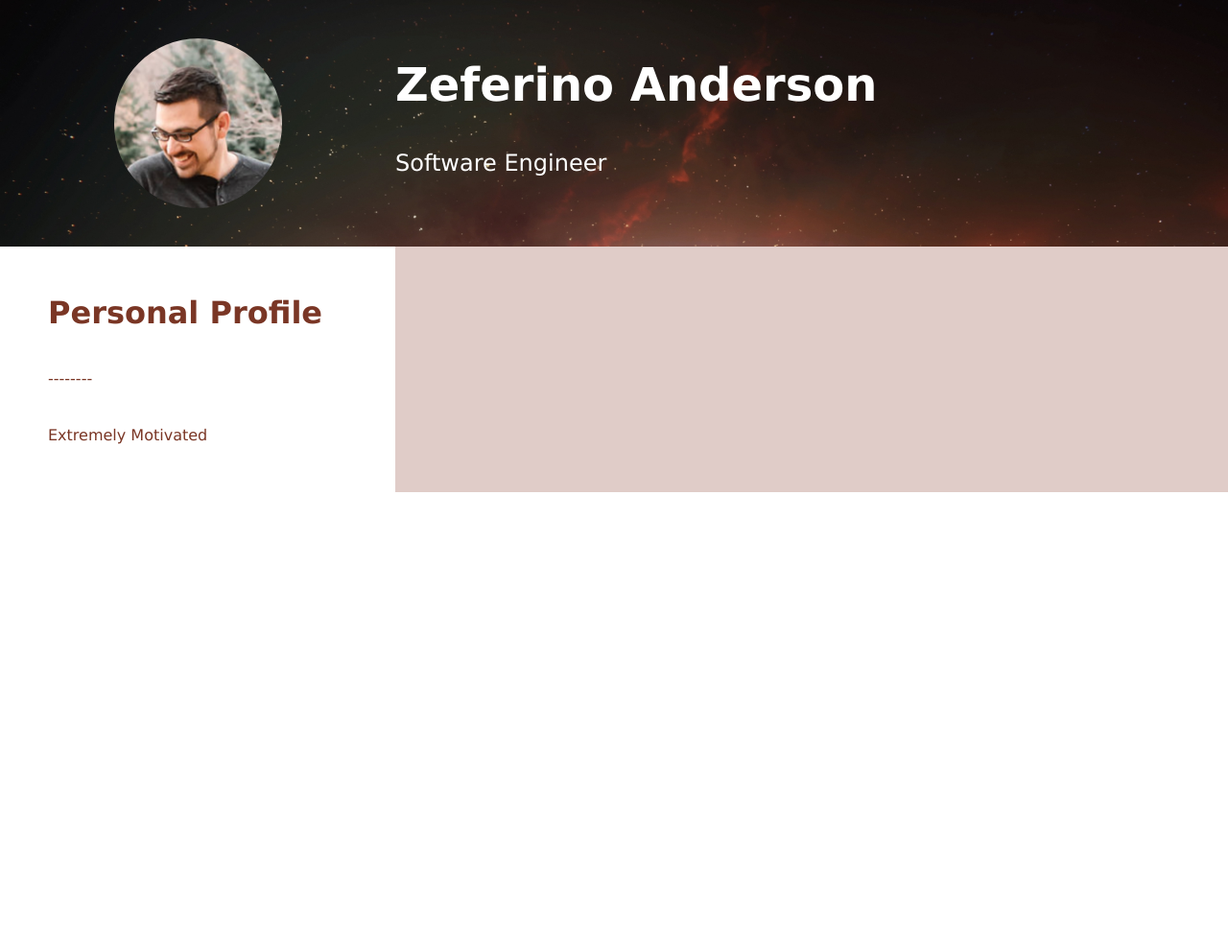
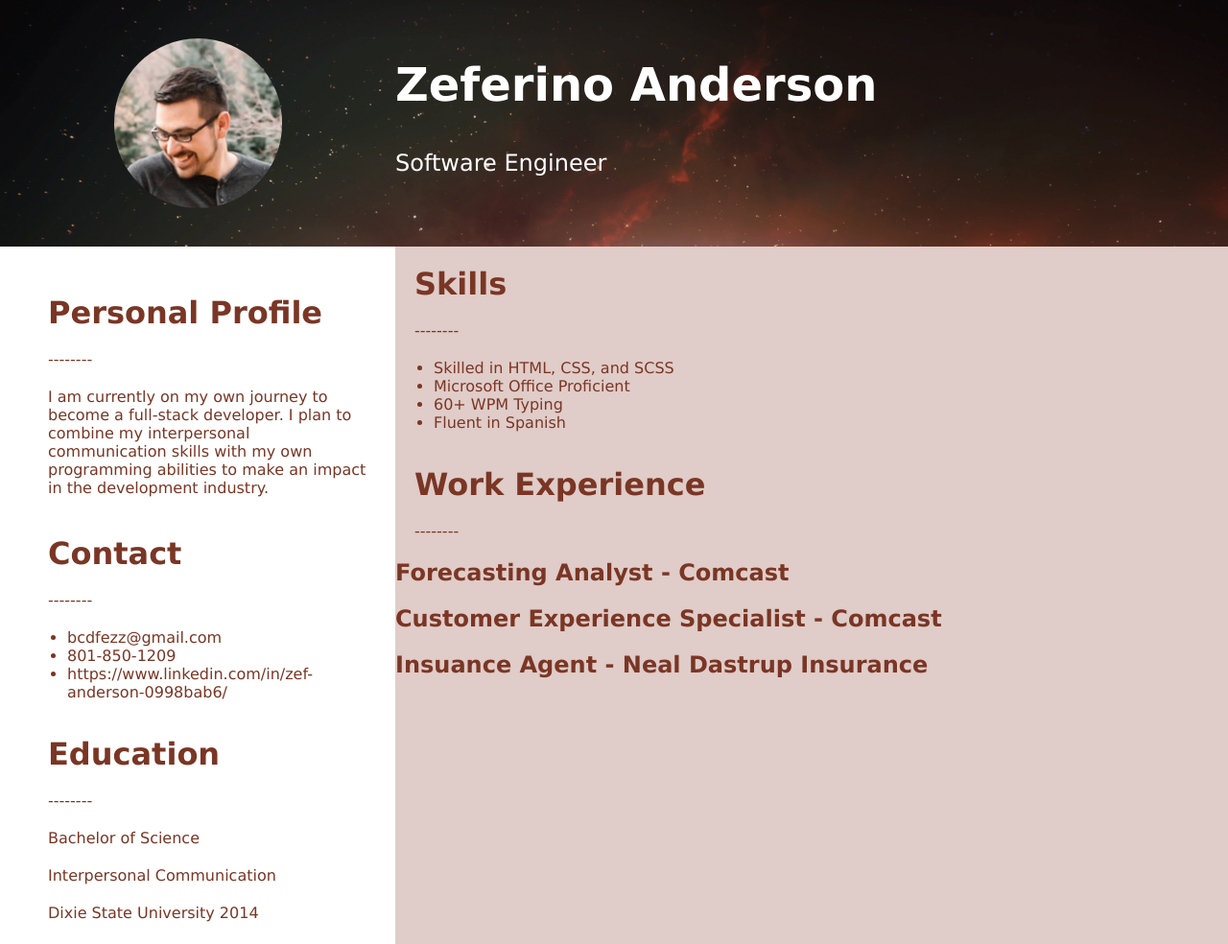
Before and after one commit to ZefAnderson/ResumeMockupDesign, a plain HTML site: page index.html in a window 1280 px wide. Shown: the top 984 px of the page at 96% size. Before the commit the page ends 800 px from the top, so only its background shows below. Drawn offline with Linux system fonts and the light colour scheme.

Commit message:
more structure added before formatting

```diff
--- a/index.html
+++ b/index.html
@@ -21,15 +21,51 @@
         <div class="left">
             <div class="left1">
                 <h1>Personal Profile</h1>
+                <p>--------</p>
+                <p>
+                    I am currently on my own journey to become a
+                    full-stack developer. I plan to combine my
+                    interpersonal communication skills with my own
+                    programming abilities to make an impact in the
+                    development industry.
+                </p>
             </div>
             <div class="left2">
+                <h1>Contact</h1>
                 <p>--------</p>
+                <ul>
+                    <li>bcdfezz@gmail.com</li>
+                    <li>801-850-1209</li>
+                    <li>https://www.linkedin.com/in/zef-anderson-0998bab6/</li>
+                </ul>
             </div>
             <div class="left3">
-                <p>Extremely Motivated</p>
+                <h1>Education</h1>
+                <p>--------</p>
+                <p>Bachelor of Science</p>
+                <p>Interpersonal Communication</p>
+                <p>Dixie State University 2014</p>
             </div>
         </div>
-        <div class="right"></div>
+        <div class="right">
+            <div>
+                <h1>Skills</h1>
+                <p>--------</p>
+                <ul>
+                    <li>Skilled in HTML, CSS, and SCSS</li>
+                    <li>Microsoft Office Proficient</li>
+                    <li>60+ WPM Typing</li>
+                    <li>Fluent in Spanish</li>
+                </ul>
+            </div>
+            <div>
+                <h1>Work Experience</h1>
+                <p>--------</p>
+                <h2>Forecasting Analyst - Comcast</h2>
+                <h2>Customer Experience Specialist - Comcast</h2>
+                <h2>Insuance Agent - Neal Dastrup Insurance</h2>
+            </div>
+        </div>
     </div>
 </body>
 </html>
--- a/styles.scss
+++ b/styles.scss
@@ -55,4 +55,5 @@ p {
     flex-direction: column;
     width: $seventywide;
     background-color: $bgcolor;
+    color: $bodycolor;
 }
```
Also changed, not shown: styles.css, 1 other file.
